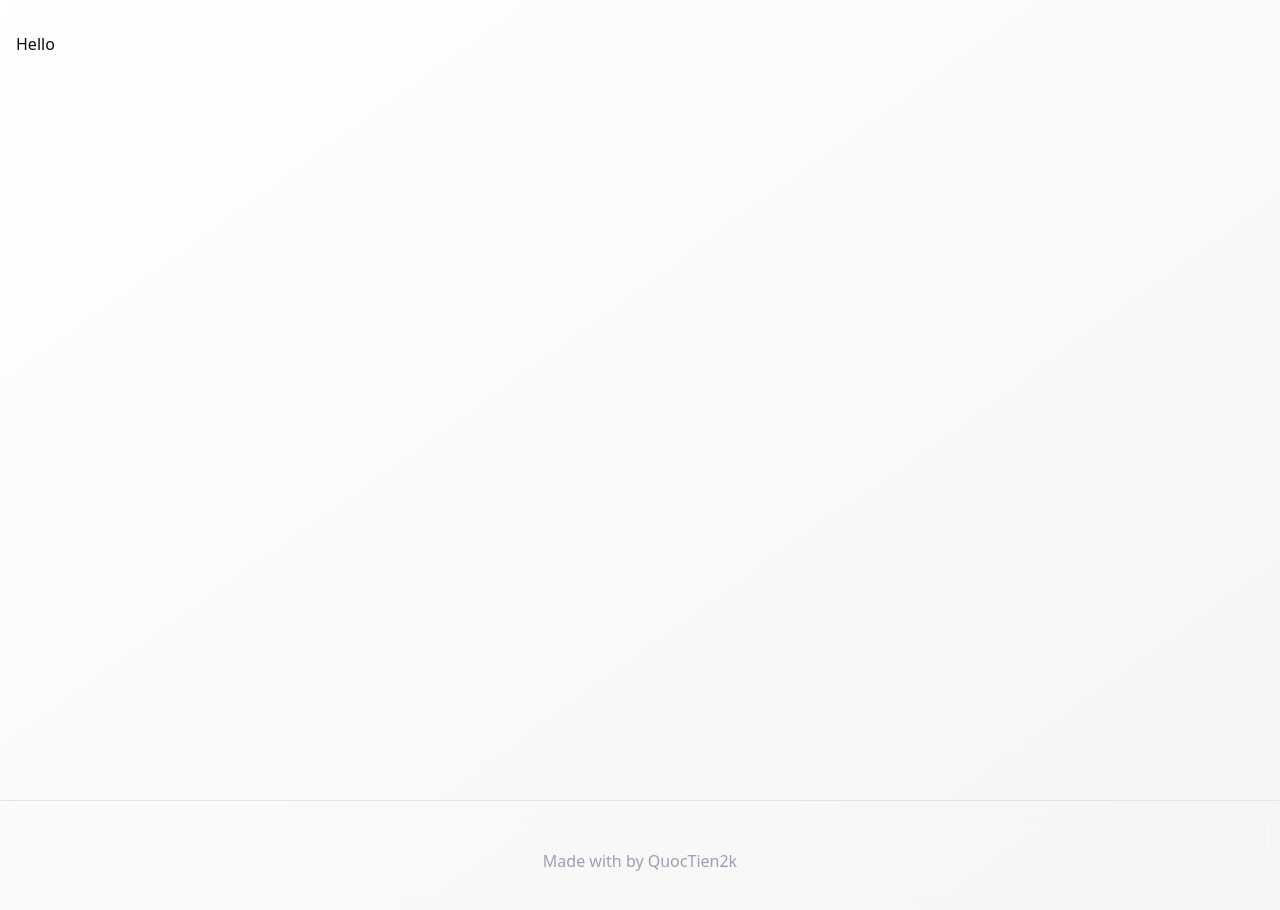
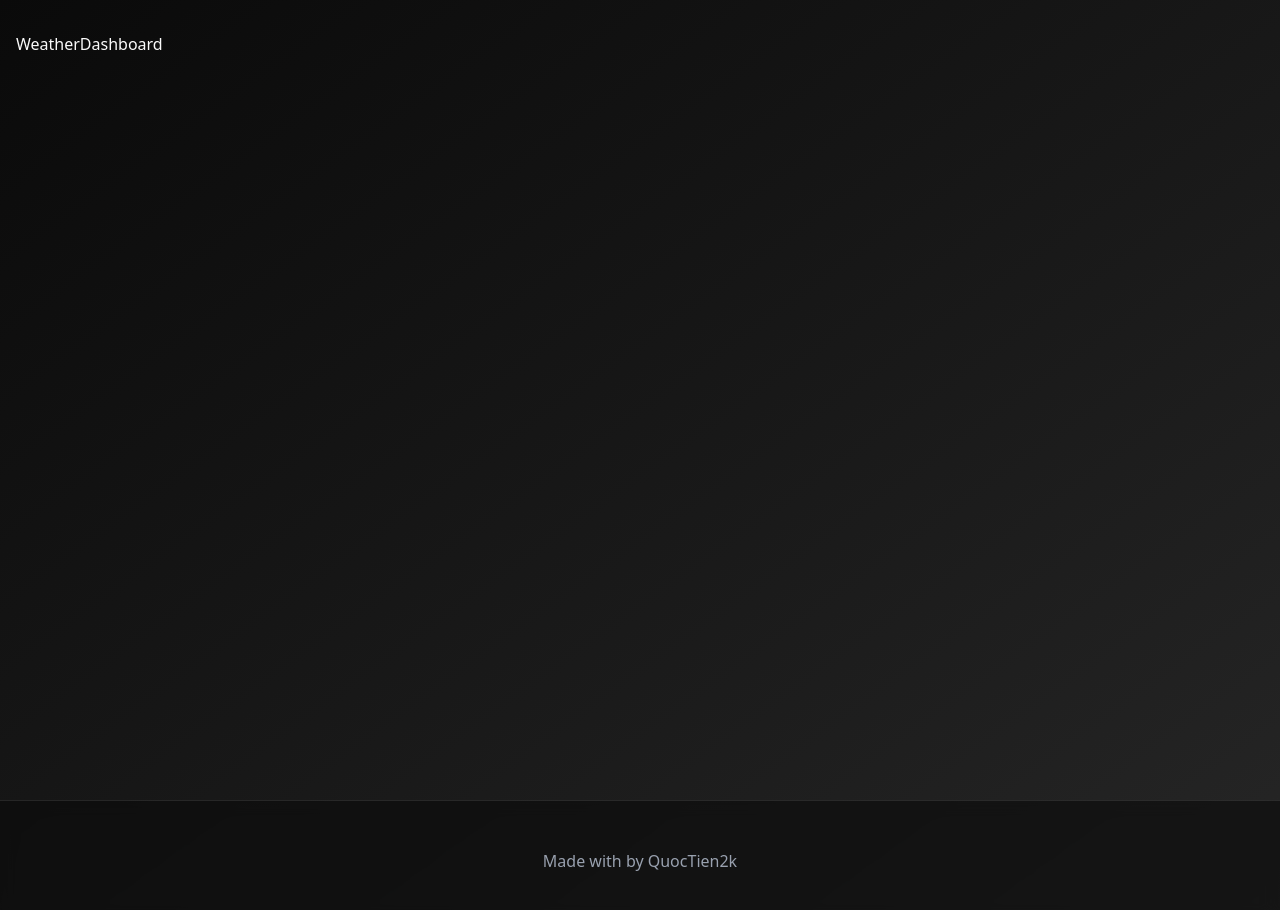
Before and after one commit to QuocTien2k/weather-app, a React (Vite) app: page / in a window 1280 px wide. Shown: the top 910 px of the page. Built offline with nearby package versions, Linux system fonts and the light colour scheme.

Commit message:
create+custom route,context for darkmode

```diff
--- a/src/App.tsx
+++ b/src/App.tsx
@@ -1,12 +1,22 @@
 import "./App.css";
-import { BrowserRouter } from "react-router-dom";
+import { BrowserRouter, Route, Routes } from "react-router-dom";
 import Layout from "./components/layout";
+import { ThemeProvider } from "./context/theme-provider";
+import WeatherDashboard from "./pages/weather-dashboard";
+import CityPage from "./pages/city-page";
 
 function App() {
   return (
     <>
       <BrowserRouter>
-        <Layout>Hello</Layout>
+        <ThemeProvider defaultTheme="dark">
+          <Layout>
+            <Routes>
+              <Route path="/" element={<WeatherDashboard />} />
+              <Route path="/city/:cityName" element={<CityPage />} />
+            </Routes>
+          </Layout>
+        </ThemeProvider>
       </BrowserRouter>
     </>
   );
--- a/src/components/layout.tsx
+++ b/src/components/layout.tsx
@@ -7,7 +7,7 @@
       <main className="min-h-screen continer mx-auto px-4 py-8">
         {children}
       </main>
-      <footer className="border-t backdrop-blur py-12">
+      <footer className="border-t backdrop-blur py-12 supports-[backdrop-filter]:bg-background/60">
         <div className="container mx-auto px-4 text-center text-gray-400">
           <p>Made with by QuocTien2k</p>
         </div>
--- /dev/null
+++ b/src/context/theme-provider.tsx
@@ -0,0 +1,73 @@
+import { createContext, useContext, useEffect, useState } from "react";
+
+type Theme = "dark" | "light" | "system";
+
+type ThemeProviderProps = {
+  children: React.ReactNode;
+  defaultTheme?: Theme;
+  storageKey?: string;
+};
+
+type ThemeProviderState = {
+  theme: Theme;
+  setTheme: (theme: Theme) => void;
+};
+
+const initialState: ThemeProviderState = {
+  theme: "system",
+  setTheme: () => null,
+};
+
+const ThemeProviderContext = createContext<ThemeProviderState>(initialState);
+
+export function ThemeProvider({
+  children,
+  defaultTheme = "system",
+  storageKey = "vite-ui-theme",
+  ...props
+}: ThemeProviderProps) {
+  const [theme, setTheme] = useState<Theme>(
+    () => (localStorage.getItem(storageKey) as Theme) || defaultTheme
+  );
+
+  useEffect(() => {
+    const root = window.document.documentElement;
+
+    root.classList.remove("light", "dark");
+
+    if (theme === "system") {
+      const systemTheme = window.matchMedia("(prefers-color-scheme: dark)")
+        .matches
+        ? "dark"
+        : "light";
+
+      root.classList.add(systemTheme);
+      return;
+    }
+
+    root.classList.add(theme);
+  }, [theme]);
+
+  const value = {
+    theme,
+    setTheme: (theme: Theme) => {
+      localStorage.setItem(storageKey, theme);
+      setTheme(theme);
+    },
+  };
+
+  return (
+    <ThemeProviderContext.Provider {...props} value={value}>
+      {children}
+    </ThemeProviderContext.Provider>
+  );
+}
+
+export const useTheme = () => {
+  const context = useContext(ThemeProviderContext);
+
+  if (context === undefined)
+    throw new Error("useTheme must be used within a ThemeProvider");
+
+  return context;
+};
--- /dev/null
+++ b/src/pages/city-page.tsx
@@ -0,0 +1,7 @@
+import React from "react";
+
+const CityPage = () => {
+  return <div>CityPage</div>;
+};
+
+export default CityPage;
--- /dev/null
+++ b/src/pages/weather-dashboard.tsx
@@ -0,0 +1,7 @@
+import React from "react";
+
+const WeatherDashboard = () => {
+  return <div>WeatherDashboard</div>;
+};
+
+export default WeatherDashboard;
```
